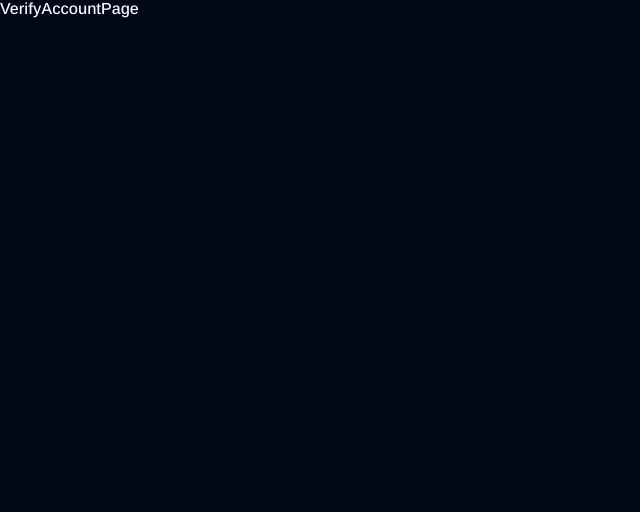
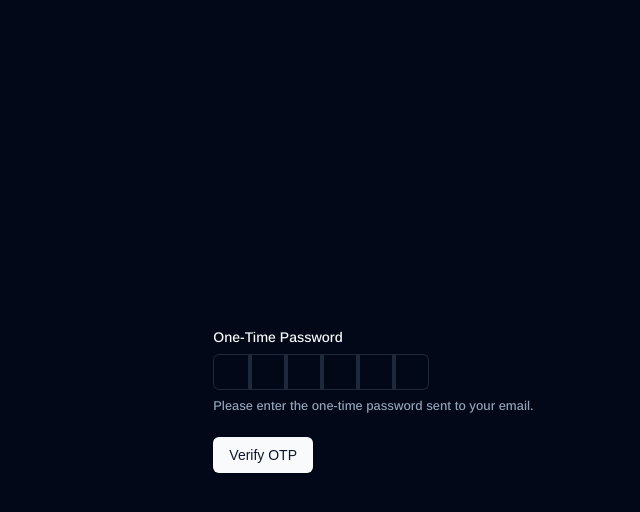
Before and after one commit to mr-zlaam/z-blogs-client, a Next.js app in the folder client/: page /verification/verify-account in a window 1280 px wide. Shown: the top 512 px of the page, without its empty margins (0-640 px from the left). Built offline with nearby package versions, Linux system fonts and the light colour scheme; no server answers.

Commit message:
update Header.tsx, SendOTP.tsx, VerifyAccount.tsx and page.tsx

```diff
--- a/client/src/app/_components/header/Header.tsx
+++ b/client/src/app/_components/header/Header.tsx
@@ -148,7 +148,10 @@ function Header({ user, token }: { user: PayLoadType; token: string }) {
                             />
                           </span>
                         ) : (
-                          <SendOTP email={user && (user.email as string)} />
+                          <SendOTP
+                            email={user && (user.email as string)}
+                            token={token as string}
+                          />
                         )}
                       </span>
                     )}
--- a/client/src/app/_components/send-otp/SendOTP.tsx
+++ b/client/src/app/_components/send-otp/SendOTP.tsx
@@ -1,4 +1,5 @@
 "use client";
+import { axios } from "@/axios";
 import {
   AlertDialog,
   AlertDialogAction,
@@ -10,13 +11,35 @@ import {
   AlertDialogTitle,
   AlertDialogTrigger,
 } from "@/components/ui/alert-dialog";
+import { useMessage } from "@/hooks/useMessage";
+import { useRouter } from "next/navigation";
 
-function SendOTP({ email }: { email: string }) {
+function SendOTP({ email, token }: { email: string; token: string }) {
+  const { errorMessage, successMessage } = useMessage();
   const handleSendOTP = async () => {
+    const router = useRouter();
     try {
-      console.log(email);
+      const res = await axios.post(
+        "/auth/sendOTP",
+        {
+          email,
+        },
+        {
+          headers: {
+            "Content-Type": "application/x-www-form-urlencoded",
+            Accept: "application/json",
+
+            Authorization: `Bearer ${token}`,
+          },
+        }
+      );
+      if (res.status === 200) {
+        successMessage("OTP sent successfully");
+        return router.push("");
+      }
     } catch (error: any) {
-      console.log(error.message);
+      console.log(error);
+      errorMessage("Something went wrong while sending otp");
     }
   };
   return (
--- a/client/src/app/verification/verify-account/comp/VerifyAccount.tsx
+++ b/client/src/app/verification/verify-account/comp/VerifyAccount.tsx
@@ -91,12 +91,30 @@ export function OTPinput() {
               <FormControl>
                 <InputOTP maxLength={6} {...field}>
                   <InputOTPGroup>
-                    <InputOTPSlot className="caret-blink" index={0} />
-                    <InputOTPSlot className="caret-blink" index={1} />
-                    <InputOTPSlot className="caret-blink" index={2} />
-                    <InputOTPSlot className="caret-blink" index={3} />
-                    <InputOTPSlot className="caret-blink" index={4} />
-                    <InputOTPSlot className="caret-blink" index={5} />
+                    <InputOTPSlot
+                      className="caret-blink border-solid"
+                      index={0}
+                    />
+                    <InputOTPSlot
+                      className="caret-blink border-solid"
+                      index={1}
+                    />
+                    <InputOTPSlot
+                      className="caret-blink border-solid"
+                      index={2}
+                    />
+                    <InputOTPSlot
+                      className="caret-blink border-solid"
+                      index={3}
+                    />
+                    <InputOTPSlot
+                      className="caret-blink border-solid"
+                      index={4}
+                    />
+                    <InputOTPSlot
+                      className="caret-blink border-solid"
+                      index={5}
+                    />
                   </InputOTPGroup>
                 </InputOTP>
               </FormControl>
@@ -115,9 +133,6 @@ export function OTPinput() {
           >
             {isLoading ? <Loader /> : <span>Verify OTP</span>}
           </Button>{" "}
-          <Button variant={"outline"} onClick={hello} type="button">
-            &rarr; <span className="mx-4"> Resend OTP</span>
-          </Button>
         </div>
       </form>
     </Form>
--- a/client/src/app/verification/verify-account/page.tsx
+++ b/client/src/app/verification/verify-account/page.tsx
@@ -1,9 +1,12 @@
 import {} from "react";
+import { OTPinput } from "./comp/VerifyAccount";
 
 function VerifyAccountPage() {
   return (
     <>
-      <section>VerifyAccountPage</section>
+      <section className="h-screen flex items-center justify-center">
+        <OTPinput />
+      </section>
     </>
   );
 }
```
